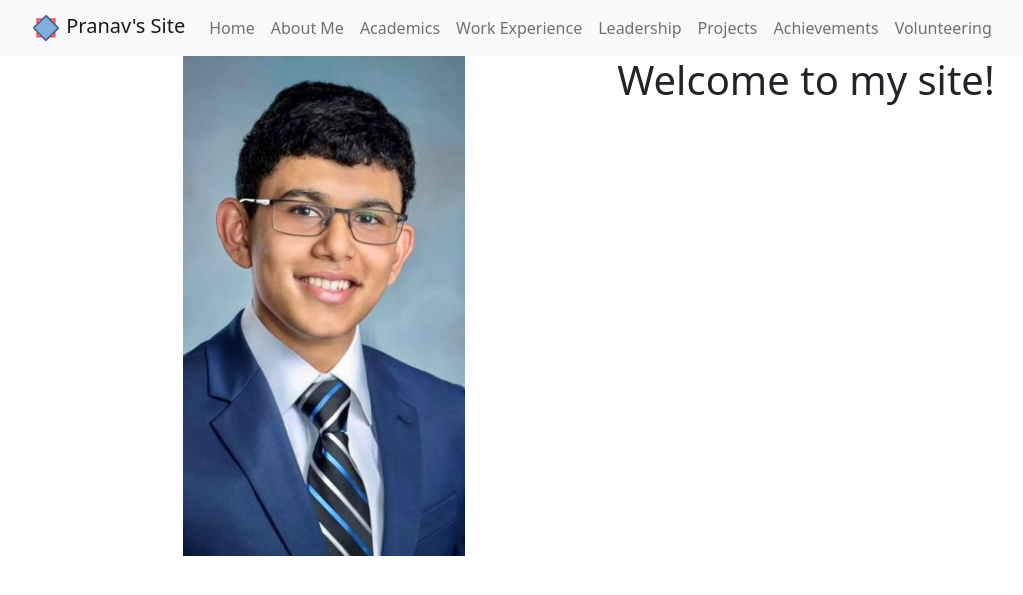
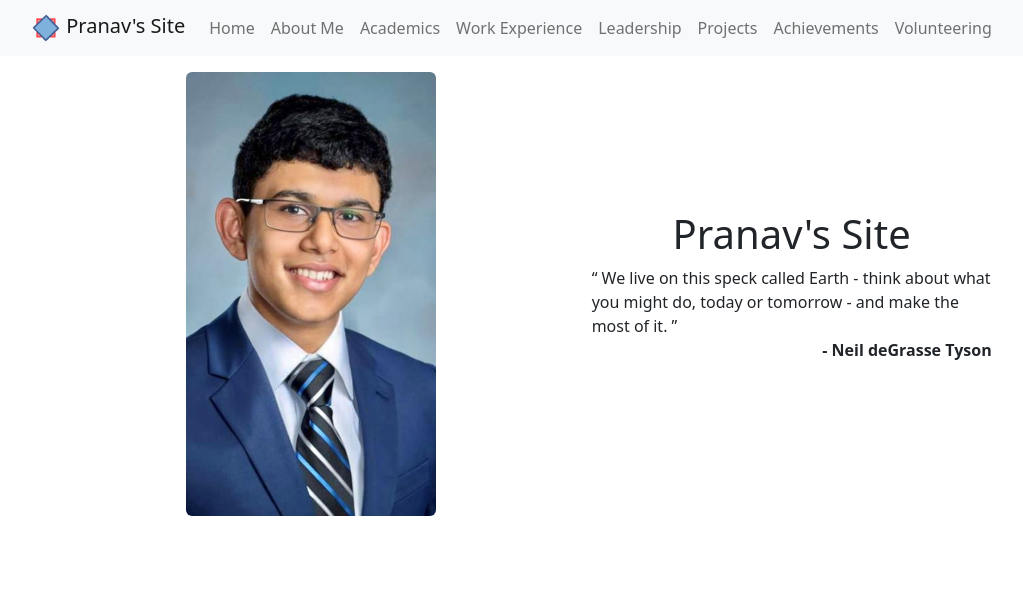
Before and after one commit to jainpranav1/personal_website, a Node server app: page / in a window 1280 px wide. Shown: the top 595 px of the page, without its empty margins (51-1074 px from the left). Run offline with Node 20, Linux system fonts and the light colour scheme.

Commit message:
finished home page

```diff
--- a/views/home.ejs
+++ b/views/home.ejs
@@ -9,18 +9,40 @@
         display: flex;
         flex-direction: row;
         justify-content: space-evenly;
+        flex-wrap: wrap;
       }
 
       .text-container {
-        text-align: center;
+        display: flex;
+        flex-direction: column;
+        justify-content: center;
+        align-items: center;
+      }
+
+      .pranav-pic {
+        max-width: 250px;
+        height: auto;
+      }
+
+      .quote {
+        max-width: 400px;
       }
     </style>
   </head>
   <body>
-    <div class="container img-text-container">
-      <img src="/pranav_pic.jpg" height="500" />
-      <div class="text-container">
-        <h1>Welcome to my site!</h1>
+    <div class="container mt-3">
+      <div class="img-text-container">
+        <img src="/pranav_pic.jpg" class="rounded pranav-pic" />
+        <div class="text-container">
+          <h1 class="text-center">Pranav's Site</h1>
+          <div class="quote text-start">
+            <q>
+              We live on this speck called Earth - think about what you might
+              do, today or tomorrow - and make the most of it.
+            </q>
+            <p class="text-end"><b>- Neil deGrasse Tyson</b></p>
+          </div>
+        </div>
       </div>
     </div>
   </body>
```
